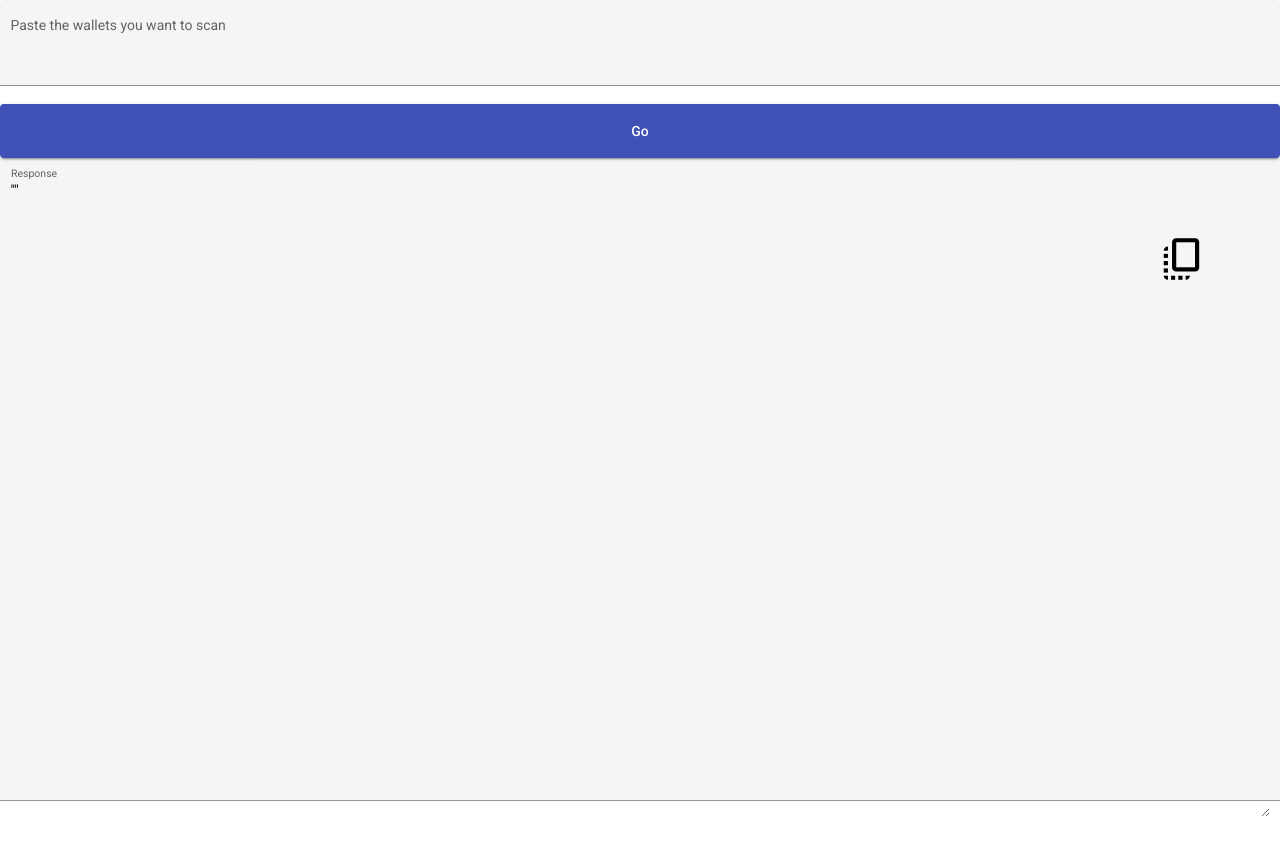
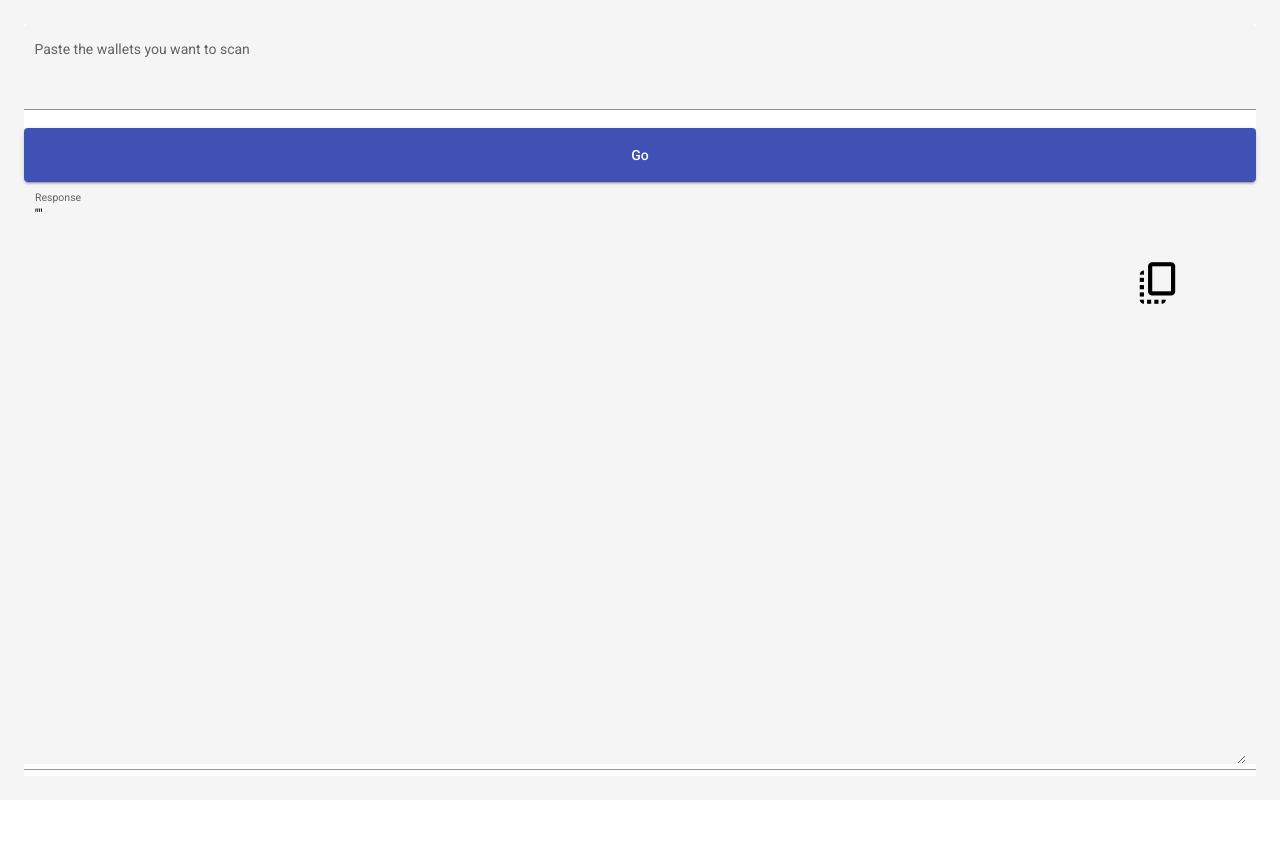
Before and after one commit to sannnok/block-chain-mgmt_poc, an Angular app in the folder src/front/view/: page / in a window 1280 px wide. Shown: the top 854 px of the page. After the commit the page ends 800 px from the top, so only its background shows below. Built offline with nearby package versions, Linux system fonts and the light colour scheme.

Commit message:
CSS minor fixes

```diff
--- a/src/front/view/src/app/app.component.scss
+++ b/src/front/view/src/app/app.component.scss
@@ -6,6 +6,8 @@
     display: flex;
     height: 100%;
     flex-direction: column;
+    border: 24px solid #f5f5f5;
+    box-sizing: border-box;
 }
 
 ::ng-deep .text-area {
@@ -14,7 +16,7 @@
     .mat-form-field-flex,
     .mat-form-field-infix,
     textarea, div {
-        height: 100%;
+        height: 99%;
     }
 
     .copy-all-btn {
@@ -40,3 +42,7 @@ mat-spinner {
     left: 50%;
     transform: translateX(-50%);
 }
+
+::ng-deep  .mat-form-field-subscript-wrapper {
+    height: 0 !important;
+}
```
